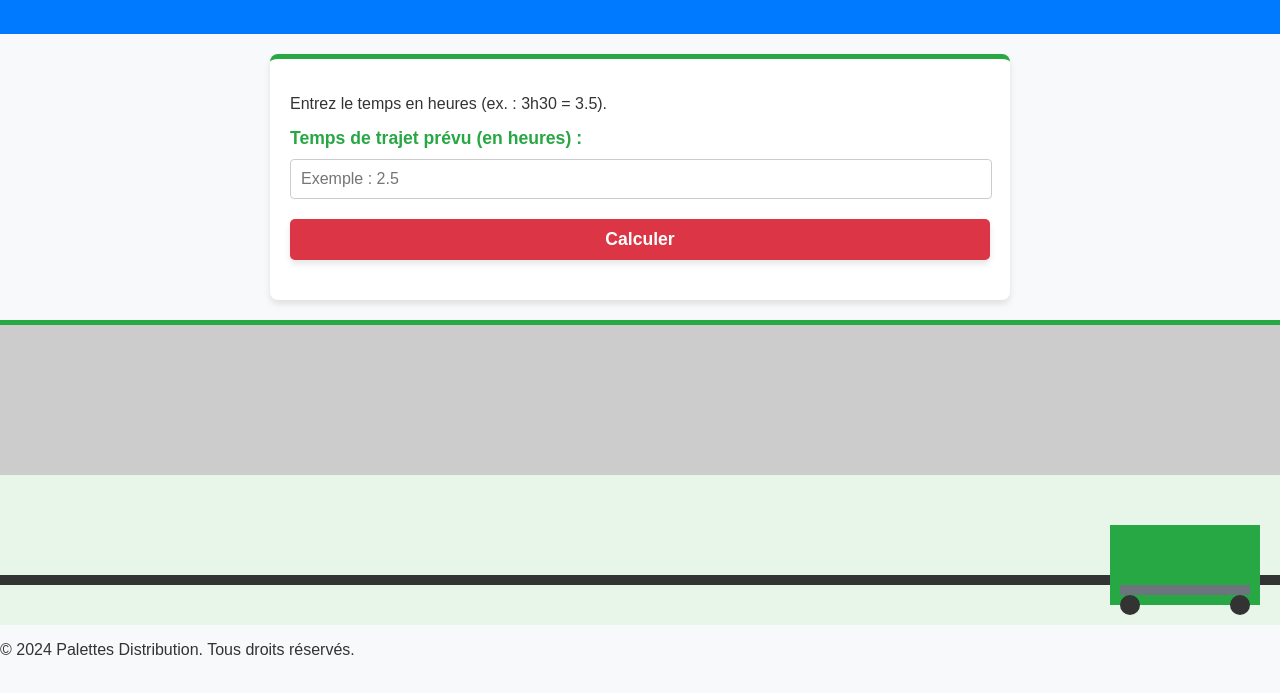
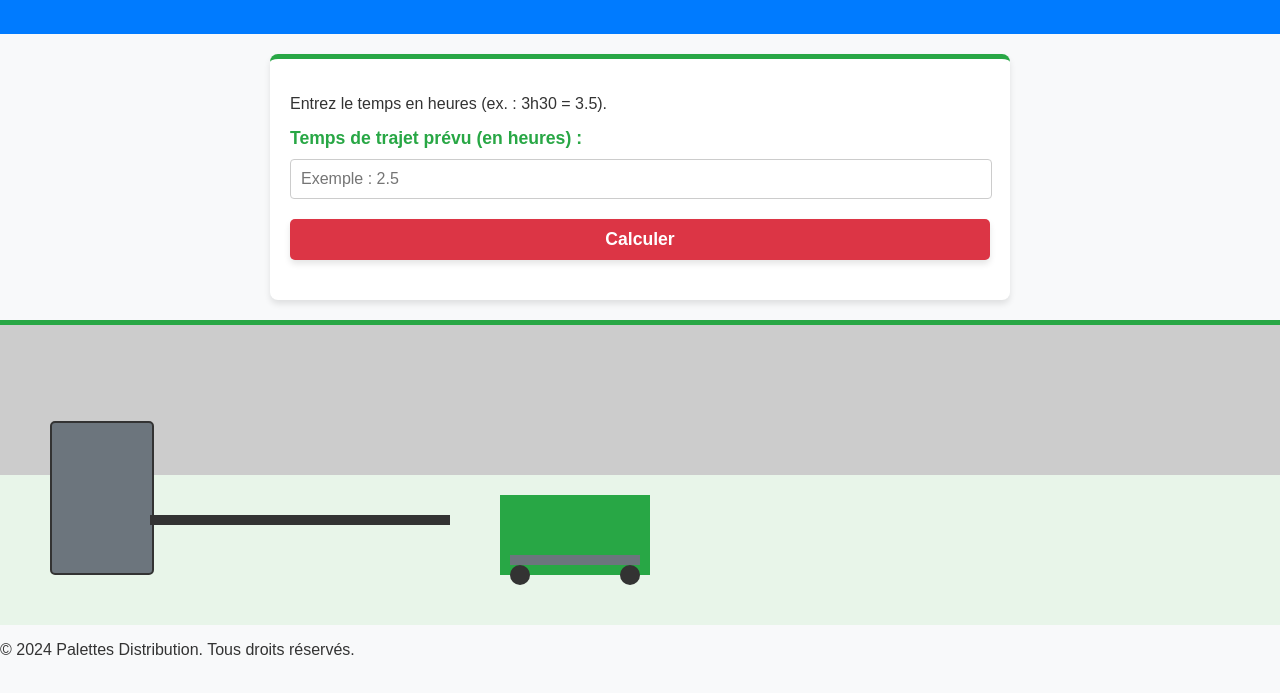
Before and after one commit to Gab1-palettes/calculateur-transport-distribution, a plain HTML site: page index.html in a window 1280 px wide. Shown: the part 99-792 px from the top of the page. Drawn offline with Linux system fonts and the light colour scheme.

Commit message:
index.html

```diff
--- a/index.html
+++ b/index.html
@@ -84,11 +84,21 @@
             border-top: 5px solid #28a745;
             overflow: hidden;
         }
+        .depot {
+            position: absolute;
+            bottom: 50px;
+            left: 50px;
+            width: 100px;
+            height: 150px;
+            background: #6c757d;
+            border: 2px solid #333;
+            border-radius: 5px;
+        }
         .conveyor {
             position: absolute;
-            bottom: 40px;
-            left: 0;
-            width: 100%;
+            bottom: 100px;
+            left: 150px;
+            width: 300px;
             height: 10px;
             background: #333;
         }
@@ -97,13 +107,13 @@
             height: 20px;
             background: #28a745;
             position: absolute;
-            bottom: 50px;
-            animation: movePallet 2s linear forwards;
+            bottom: 110px;
+            animation: movePallet 5s linear forwards;
         }
         .truck {
             position: absolute;
-            bottom: 20px;
-            right: 20px;
+            bottom: 50px;
+            left: 500px;
             width: 150px;
             height: 80px;
             background: #28a745; /* Vert camion */
@@ -138,8 +148,8 @@
             border-radius: 50%;
         }
         @keyframes movePallet {
-            0% { left: -60px; }
-            100% { left: 80%; }
+            0% { left: 0; }
+            100% { left: 300px; }
         }
         @keyframes stackPallet {
             0% { transform: translateY(100px); opacity: 0; }
@@ -167,6 +177,7 @@
     </div>
 
     <div class="warehouse">
+        <div class="depot"></div>
         <div class="conveyor"></div>
         <div id="pallet-container"></div>
         <div class="truck" id="truck">
```
